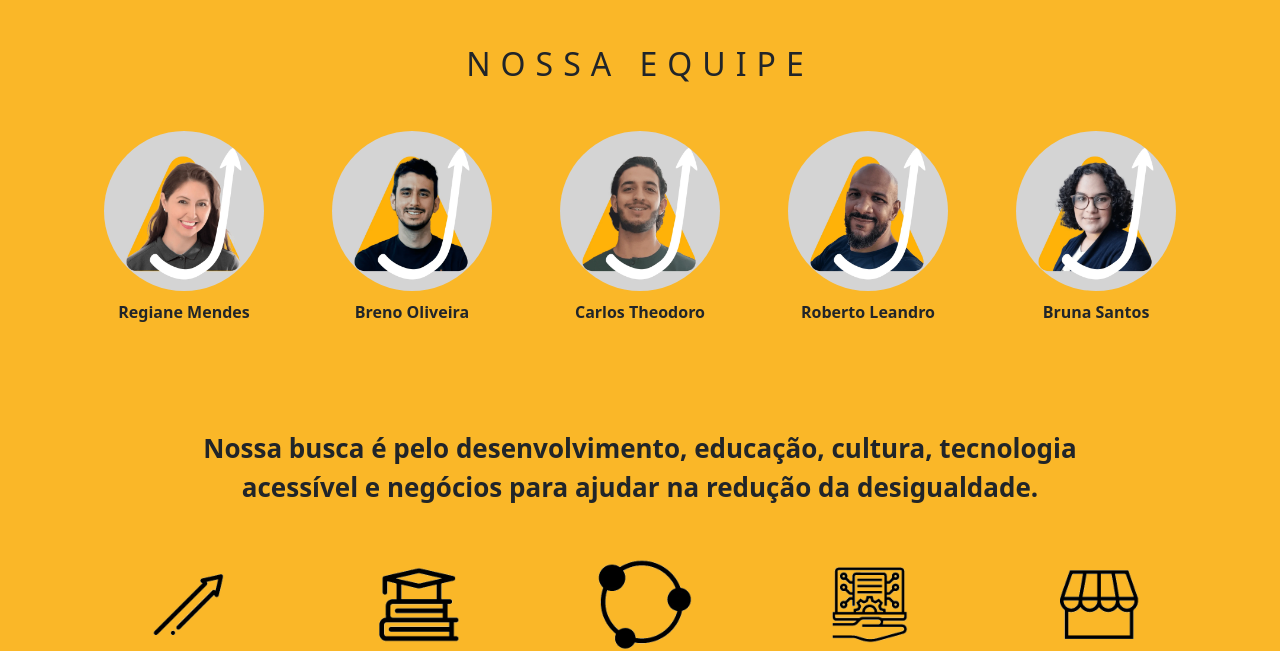
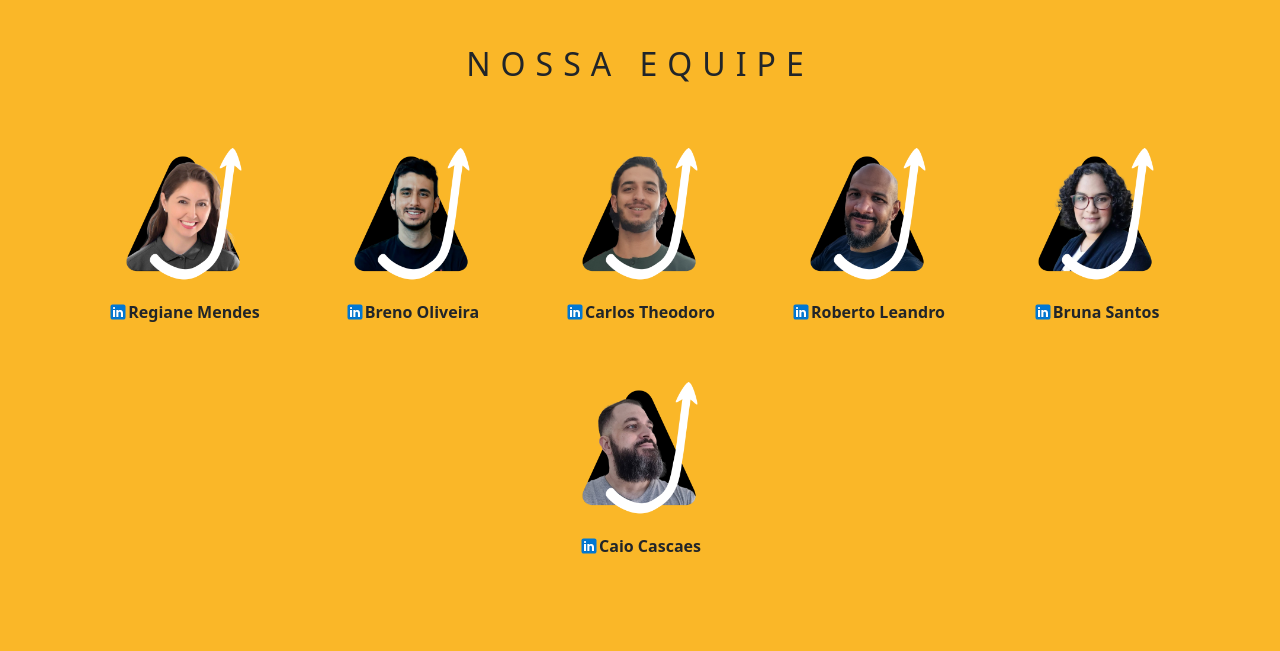
Before and after one commit to handsstartup/prototipo-handstart, a website: page app/index.html in a window 1280 px wide. Shown: the part 901-1552 px from the top of the page. Drawn offline with nearby package versions, Linux system fonts and the light colour scheme.

Commit message:
fix: alteracao membros; novo icone linkedin

```diff
--- a/app/css/style.scss
+++ b/app/css/style.scss
@@ -73,6 +73,11 @@ $bg-white: $color-white;
     flex-direction: column;
     align-items: center;
     span {
+      height: 2.6em;
+      display: flex;
+      align-items: center;
+    }
+    .linkedin {
       height: 2.6em;
       display: flex;
       align-items: center;
--- a/app/index.html
+++ b/app/index.html
@@ -18,6 +18,7 @@
       integrity="sha384-EVSTQN3/azprG1Anm3QDgpJLIm9Nao0Yz1ztcQTwFspd3yD65VohhpuuCOmLASjC"
       crossorigin="anonymous"
     />
+    <link rel="stylesheet" href="https://cdnjs.cloudflare.com/ajax/libs/font-awesome/4.7.0/css/font-awesome.min.css">
   </head>
   <body>
     <header class="header">
@@ -112,52 +113,80 @@
           <div class="col mx-3 my-3 member">
             <img
               class="personal"
-              src="/app/assets/images/regiane-mendes.webp"
+              src="/app/assets/images/socios/regiane.png"
               width="200"
               height="160"
               alt="membro de Regiane Mendes"
             />
-            <span><strong>Regiane Mendes</strong></span>
+            <div class="d-flex">
+              <a class="linkedin" href="https://www.linkedin.com/in/regianegmendes/" target="_blank"><img src="assets/images/icons/linkedin.svg" /></a>
+              <span><strong>Regiane Mendes</strong></span>
+            </div>
           </div>
           <div class="col mx-3 my-3 member">
             <img
               class="personal"
-              src="/app/assets/images/breno-oliveira.webp"
+              src="/app/assets/images/socios/breno.png"
               width="200"
               height="160"
               alt="Breno Oliveira"
             />
-            <span><strong>Breno Oliveira</strong></span>
+            <div class="d-flex">
+              <a class="linkedin" href="https://www.linkedin.com/in/brenoilsordo" target="_blank"><img src="assets/images/icons/linkedin.svg" /></a>
+              <span><strong>Breno Oliveira</strong></span>
+            </div>
           </div>
           <div class="col mx-3 my-3 member">
             <img
               class="personal"
-              src="/app/assets/images/carlos-theodoro.webp"
+              src="/app/assets/images/socios/carlos.png"
               width="200"
               height="160"
               alt="Carlos Theodoro"
             />
-            <span><strong>Carlos Theodoro</strong></span>
+            <div class="d-flex">
+              <a class="linkedin" href="https://www.linkedin.com/in/carlos-theodoro-carvalho-nepomuceno-8139b321a" target="_blank"><img src="assets/images/icons/linkedin.svg" /></a>
+              <span><strong>Carlos Theodoro</strong></span>
+            </div>
           </div>
           <div class="col mx-3 my-3 member">
             <img
               class="personal"
-              src="/app/assets/images/roberto-leandro.webp"
+              src="/app/assets/images/socios/roberto.png"
               width="200"
               height="160"
               alt="Roberto Leandro"
             />
-            <span><strong>Roberto Leandro</strong></span>
+            <div class="d-flex">
+              <a class="linkedin" href="https://www.linkedin.com/in/roberto-leandropcd/" target="_blank"><img src="assets/images/icons/linkedin.svg" /></a>
+              <span><strong>Roberto Leandro</strong></span>
+            </div>
           </div>
           <div class="col mx-3 my-3 member">
             <img
               class="personal"
-              src="/app/assets/images/bruna-santos.webp"
+              src="/app/assets/images/socios/bruna.png"
               width="200"
               height="160"
               alt="Bruna Santos"
             />
-            <span><strong>Bruna Santos</strong></span>
+            <div class="d-flex">
+              <a class="linkedin" href="https://www.linkedin.com/in/bruna-santos-4708691a4" target="_blank"><img src="assets/images/icons/linkedin.svg" /></a>
+              <span><strong>Bruna Santos</strong></span>
+            </div>
+          </div>
+          <div class="col mx-3 my-3 member">
+            <img
+              class="personal"
+              src="/app/assets/images/socios/caio.png"
+              width="200"
+              height="160"
+              alt="Caio Cascaes"
+            />
+            <div class="d-flex">
+              <a class="linkedin" href="https://www.linkedin.com/" target="_blank"><img src="assets/images/icons/linkedin.svg" /></a>
+              <span><strong>Caio Cascaes</strong></span>
+            </div>
           </div>
         </div>
         <article class="content">
```
Also changed, not shown: app/assets/images/breno-oliveira.webp (deleted), app/assets/images/bruna-santos.webp (deleted), app/assets/images/carlos-theodoro.webp (deleted), app/assets/images/icons/linkedin.svg (added), app/assets/images/regiane-mendes.webp (deleted), app/assets/images/roberto-leandro.webp (deleted), app/assets/images/socios/breno.png (added), app/assets/images/socios/bruna.png (added), app/assets/images/socios/caio.png (added), app/assets/images/socios/carlos.png (added), app/assets/images/socios/regiane.png (added), app/assets/images/socios/roberto.png (added), app/css/style.css, 1 other file.
